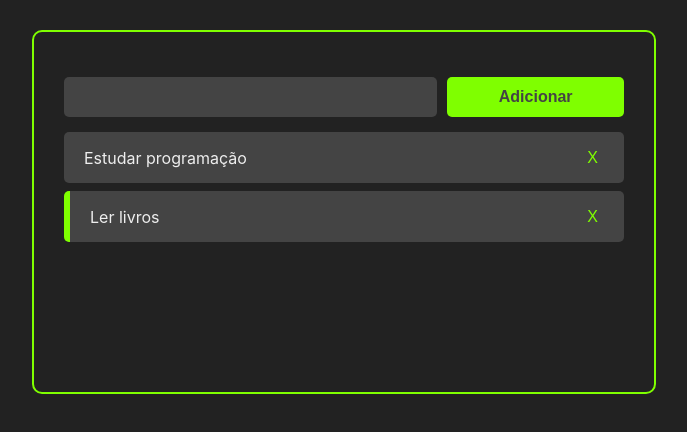
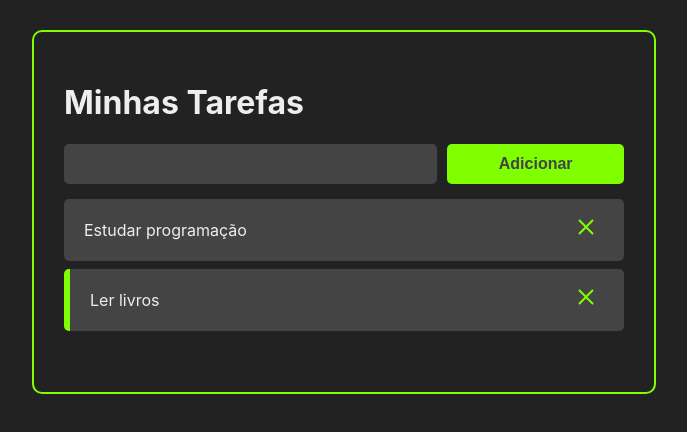
Before and after one commit to hygino82/react-curso-felipe-rocha, a React (Create React App) app: page / in a window 1280 px wide. Shown: the top 432 px of the page, without its empty margins (296-983 px from the left). Built offline with nearby package versions, Linux system fonts and the light colour scheme.

Commit message:
Criação do componente Header

```diff
--- a/package.json
+++ b/package.json
@@ -8,6 +8,7 @@
     "@testing-library/user-event": "^13.5.0",
     "react": "^17.0.2",
     "react-dom": "^17.0.2",
+    "react-icons": "^4.3.1",
     "react-scripts": "5.0.0",
     "uuid": "^8.3.2",
     "web-vitals": "^2.1.4"
--- a/src/App.jsx
+++ b/src/App.jsx
@@ -1,8 +1,12 @@
 import React, { useState } from "react";
+import { v4 as uuidv4 } from "uuid";
+
 import "./App.css";
+
 import AddTask from "./components/AddTask";
 import Tasks from "./components/Tasks";
-import { v4 as uuidv4 } from "uuid";
+import Header from "./components/Header";
+
 
 const App = () => {
   const [tasks, setTasks] = useState([
@@ -49,6 +53,7 @@
   return (
     <>
       <div className="container">
+        <Header/>
         <AddTask
           handleTaskAddition={handleTaskAddition}
         />
--- /dev/null
+++ b/src/components/Header.jsx
@@ -0,0 +1,9 @@
+import React from 'react';
+
+const Header = () => {
+    return (
+        <h1 style={{ color: '#eee' }}>Minhas Tarefas</h1>
+    );
+}
+
+export default Header;
--- a/src/components/Task.css
+++ b/src/components/Task.css
@@ -16,7 +16,7 @@
 .remove-task-button {
     background-color: #444;
     border: none;
-    font-size: 16px;
+    font-size: 24px;
     color: chartreuse;
     cursor: pointer;/*pra testar*/
 }
--- a/src/components/Task.jsx
+++ b/src/components/Task.jsx
@@ -1,5 +1,6 @@
 import React from 'react';
 import './Task.css';
+import { CgClose } from 'react-icons/cg';
 
 const Task = ({ task, handleTaskClick, handleTaskDeletion }) => {
     return (
@@ -12,8 +13,9 @@
             <div className="buttons-container">
                 <button
                     className="remove-task-button"
-                    onClick={() => handleTaskDeletion(task.id)}>
-                    X
+                    onClick={() => handleTaskDeletion(task.id)}
+                >
+                    <CgClose />
                 </button>
             </div>
         </div>
```
Also changed, not shown: 1 other file (tests, documents, lock files or other folders).
